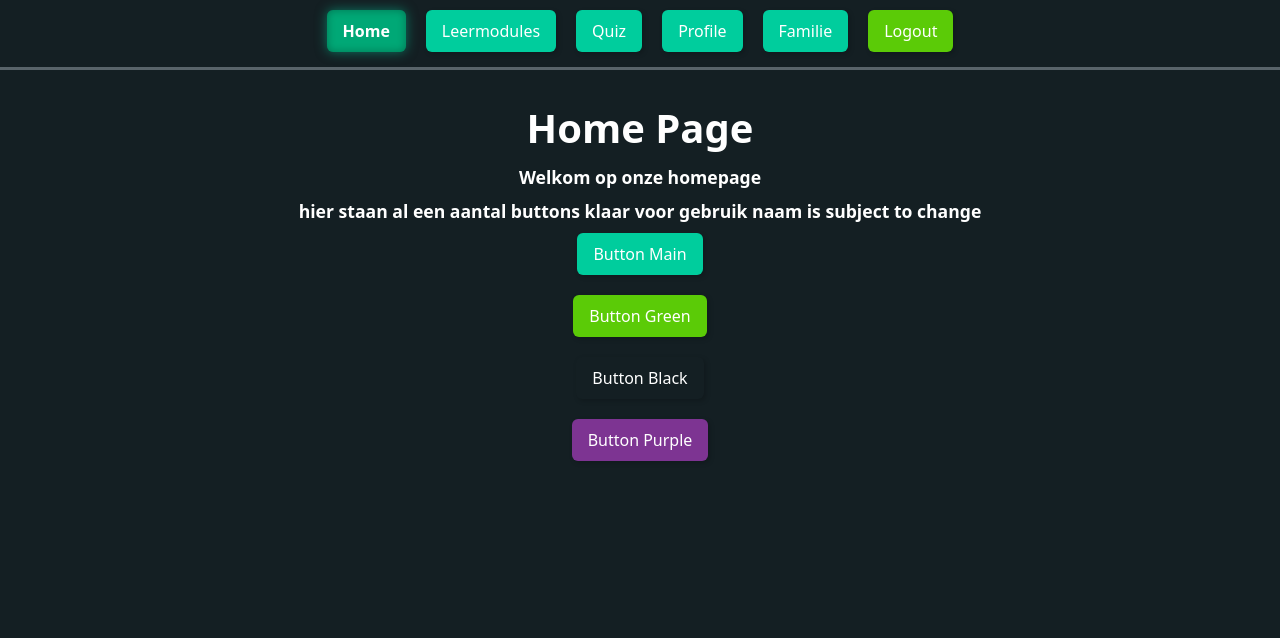
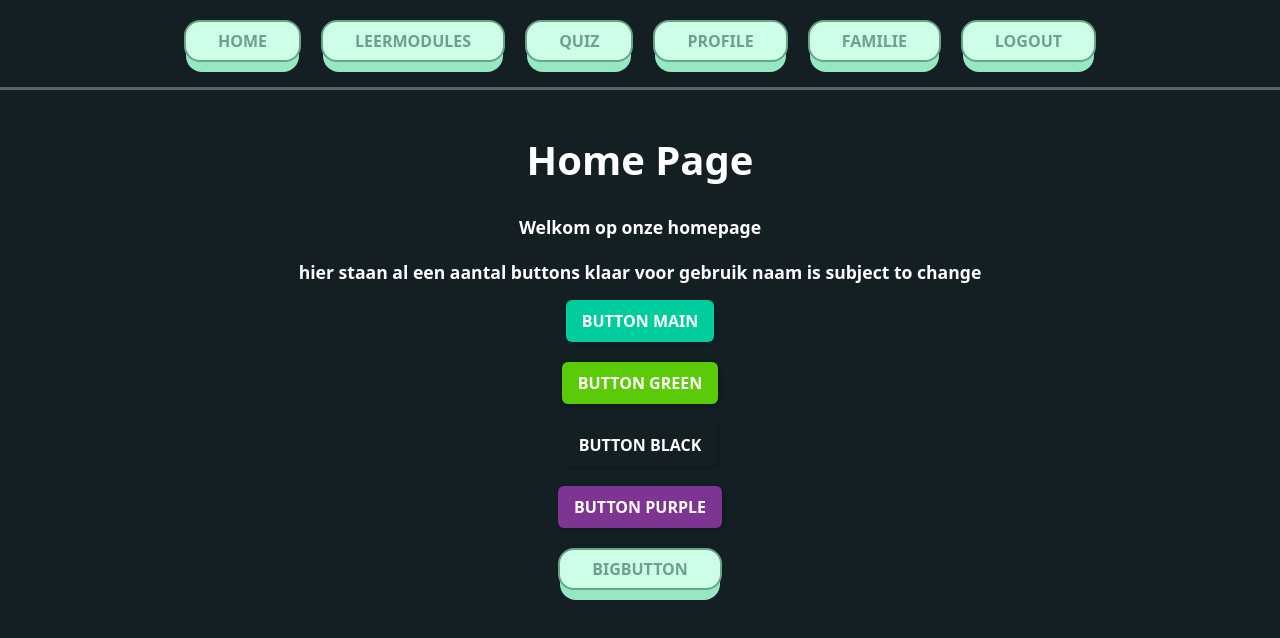
Before and after one commit to BryanBooij/TLE-3, a React (Vite) app: page /Home in a window 1280 px wide. Shown: the top 638 px of the page. Built offline with nearby package versions, Linux system fonts and the light colour scheme; sample sign-in values are in the browser's storage; a web font is replaced by a local one.

Commit message:
added new big button for Layout header

```diff
--- a/src/Home.jsx
+++ b/src/Home.jsx
@@ -5,6 +5,7 @@ import ButtonGreen from "./buttons/ButtonGreen.jsx";
 import ButtonPurple from "./buttons/ButtonPurple.jsx";
 import ButtonBlack from "./buttons/ButtonBlack.jsx";
 import {useNavigate} from "react-router";
+import BigButton from "./buttons/BigButton.jsx";
 
 function Home(){
     const navigate = useNavigate();
@@ -20,6 +21,7 @@ function Home(){
                 <ButtonGreen alt="Button Green" label="Button Green"/>
                 <ButtonBlack alt="Button Black" label="Button Black"/>
                 <ButtonPurple alt="Button Purple" label="Button Purple"/>
+                <BigButton alt="BigButton" label="BigButton"/>
             </div>
         </>
     )
--- /dev/null
+++ b/src/buttons/BigButton.jsx
@@ -0,0 +1,12 @@
+import React from "react";
+import "./Buttons.css";
+
+const BigButton = ({ label, onClick, isActive }) => {
+    return (
+        <button className={`big-button ${isActive ? "active-button" : ""}`} onClick={onClick}>
+            {label}
+        </button>
+    );
+};
+
+export default BigButton;
--- a/src/buttons/Buttons.css
+++ b/src/buttons/Buttons.css
@@ -1,3 +1,6 @@
+/* Import for BigButton */
+@import url("https://fonts.googleapis.com/css?family=Open+Sans:400,400i,700");
+
 /* Main button */
 .button-main {
     padding: 10px 16px;
@@ -82,3 +85,90 @@
     background-color: #59646A;
     box-shadow: inset 1px 1px 50px rgba(0, 0, 0, 0.2);
 }
+
+
+/* BigButton layout from: https://codepen.io/ahart814/pen/yLNMZGa */
+
+
+:root {
+    --colorShadeA: rgb(106, 163, 137);
+    --colorShadeB: rgb(121, 186, 156);
+    --colorShadeC: rgb(150, 232, 195);
+    --colorShadeD: rgb(187, 232, 211);
+    --colorShadeE: rgb(205, 255, 232);
+}
+
+
+* {
+    box-sizing: border-box;
+}
+*::before,
+*::after {
+    box-sizing: border-box;
+}
+body {
+    font-family: "OpenSans", sans-serif;
+    font-size: 1rem;
+    line-height: 2;
+    display: flex;
+    align-items: center;
+    justify-content: center;
+    margin: 0;
+    min-height: 100vh;
+}
+button {
+    position: relative;
+    display: inline-block;
+    cursor: pointer;
+    outline: none;
+    border: 0;
+    vertical-align: middle;
+    text-decoration: none;
+    font-size: 1rem; /* button size */
+    color: var(--colorShadeA);
+    font-weight: 700;
+    text-transform: uppercase;
+    font-family: inherit;
+}
+
+button.big-button {
+    padding: 0.5em 2em; /* button width and height */
+    border: 2px solid var(--colorShadeA);
+    border-radius: 1em; /* border rounded button */
+    background: var(--colorShadeE);
+    transform-style: preserve-3d;
+    transition: all 175ms cubic-bezier(0, 0, 1, 1);
+}
+button.big-button::before {
+    position: absolute;
+    content: "";
+    width: 100%;
+    height: 100%;
+    top: 0;
+    left: 0;
+    right: 0;
+    bottom: 0;
+    background: var(--colorShadeC);
+    border-radius: inherit;
+    transform: translate3d(0, 0.75em, -1em);
+    transition: all 175ms cubic-bezier(0, 0, 1, 1);
+}
+
+button.big-button:hover {
+    background: var(--colorShadeD);
+    transform: translate(0, 0.375em);
+}
+
+button.big-button:hover::before {
+    transform: translate3d(0, 0.75em, -1em);
+}
+
+button.big-button:active {
+    transform: translate(0em, 0.75em);
+}
+
+button.big-button:active::before {
+    transform: translate3d(0, 0, -1em);
+
+    box-shadow: 0 0 0 2px var(--colorShadeB), 0 0.25em 0 0 var(--colorShadeB);
+}
--- a/src/layout/Layout.css
+++ b/src/layout/Layout.css
@@ -32,10 +32,10 @@
     font-weight: bold;
     align-items: center;
     justify-content: center;
-    border-bottom: 3px solid var(--light-grey); /*This might look weird to users*/
-    padding-bottom: 15px;
+    border-bottom: 3px solid var(--light-grey); /* This might look weird to users */
+    padding-bottom: 25px;
     margin-bottom: 10px;
-    margin-top: 10px;
+    margin-top: 20px;
     color: var(--white);
 }
 
--- a/src/layout/Layout.jsx
+++ b/src/layout/Layout.jsx
@@ -2,6 +2,7 @@ import {Outlet, useNavigate, useLocation} from "react-router";
 import "./Layout.css";
 import ButtonMain from "../buttons/ButtonMain.jsx";
 import ButtonGreen from "../buttons/ButtonGreen.jsx";
+import BigButton from "../buttons/BigButton.jsx";
 
 function Layout() {
     const navigate = useNavigate();
@@ -19,12 +20,12 @@ function Layout() {
         <div className="layout-container">
             <header className="layout-header">
                 <nav className="layout-nav">
-                    <ButtonMain alt="Home" label="Home" onClick={() => navigate("/Home")} isActive={isActive("/Home")} />
-                    <ButtonMain alt="Leermodules" label="Leermodules" onClick={() => navigate("/Leermodule")} isActive={isActive("/Leermodule")} />
-                    <ButtonMain alt="Quiz" label="Quiz" onClick={() => navigate("/quiz")} isActive={isActive("/quiz")} />
-                    <ButtonMain alt="Profile" label="Profile" onClick={() => navigate("/Home")} />
-                    <ButtonMain alt="Familie" label="Familie" onClick={() => navigate("/Home")} />
-                    <ButtonGreen alt="Logout" label="Logout" onClick={handleLogout} />
+                    <BigButton alt="Home" label="Home" onClick={() => navigate("/Home")} isActive={isActive("/Home")} />
+                    <BigButton alt="Leermodules" label="Leermodules" onClick={() => navigate("/Leermodule")} isActive={isActive("/Leermodule")} />
+                    <BigButton alt="Quiz" label="Quiz" onClick={() => navigate("/quiz")} isActive={isActive("/quiz")} />
+                    <BigButton alt="Profile" label="Profile" onClick={() => navigate("/Home")} />
+                    <BigButton alt="Familie" label="Familie" onClick={() => navigate("/Home")} />
+                    <BigButton alt="Logout" label="Logout" onClick={handleLogout} />
                 </nav>
             </header>
             <main className="layout-main">
```
